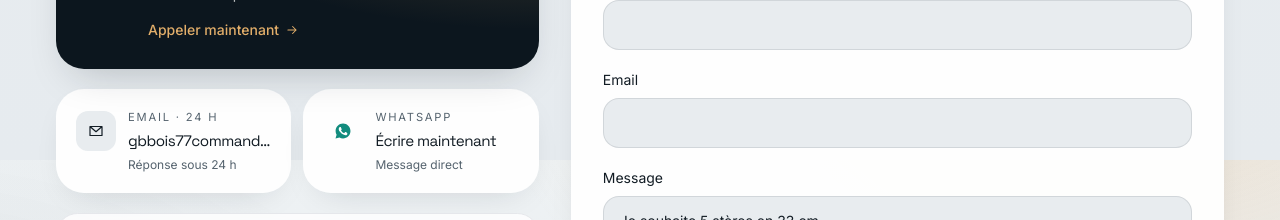
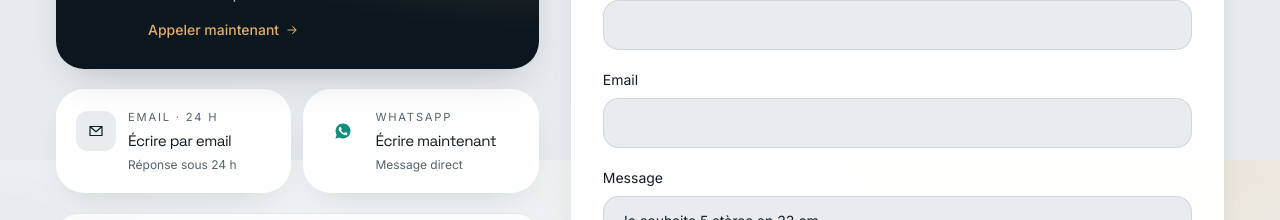
Before and after one commit to BlonXsss/gb-bois, a Next.js app in the folder web/: page / in a window 1280 px wide. Shown: the part 10240-10460 px from the top of the page. Built offline with nearby package versions, Linux system fonts and the light colour scheme.

Commit message:
Clarify Contact email CTA to avoid truncated address
Use a short action label for email so the two-column channel
cards stay balanced next to WhatsApp on desktop.

Co-authored-by: BlonXsss <BlonXsss@users.noreply.github.com>

```diff
--- a/web/src/components/Sections.tsx
+++ b/web/src/components/Sections.tsx
@@ -968,8 +968,8 @@ export function Contact() {
                   <span className="block text-[0.7rem] uppercase tracking-[0.16em] text-muted">
                     Email · 24 h
                   </span>
-                  <span className="mt-1 block truncate font-display text-[0.95rem] tracking-tightest text-ink" title={business.email}>
-                    {business.email}
+                  <span className="mt-1 block font-display text-[0.95rem] tracking-tightest text-ink">
+                    Écrire par email
                   </span>
                   <span className="mt-1 block text-xs text-muted">
                     Réponse sous 24 h
```
